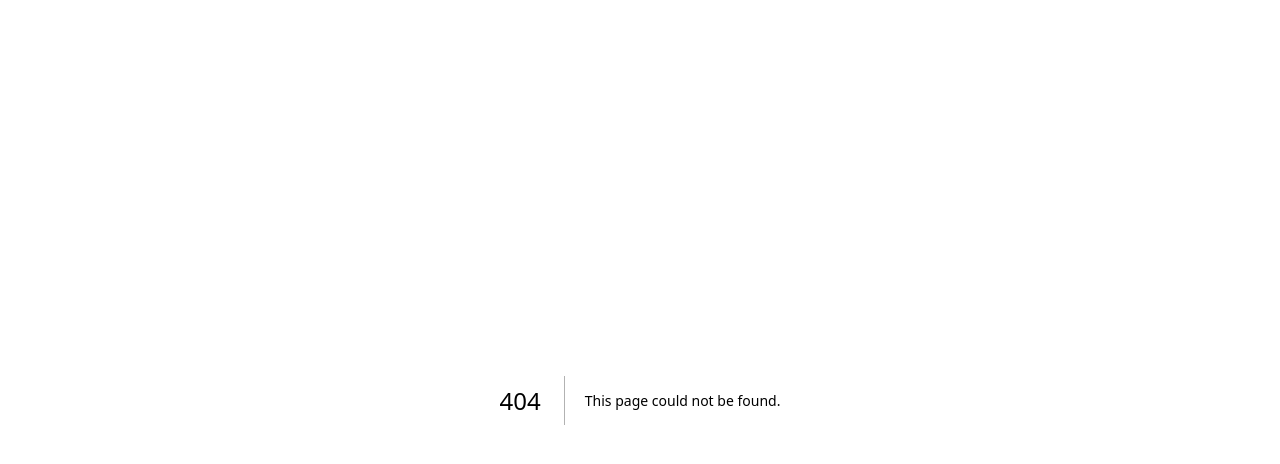
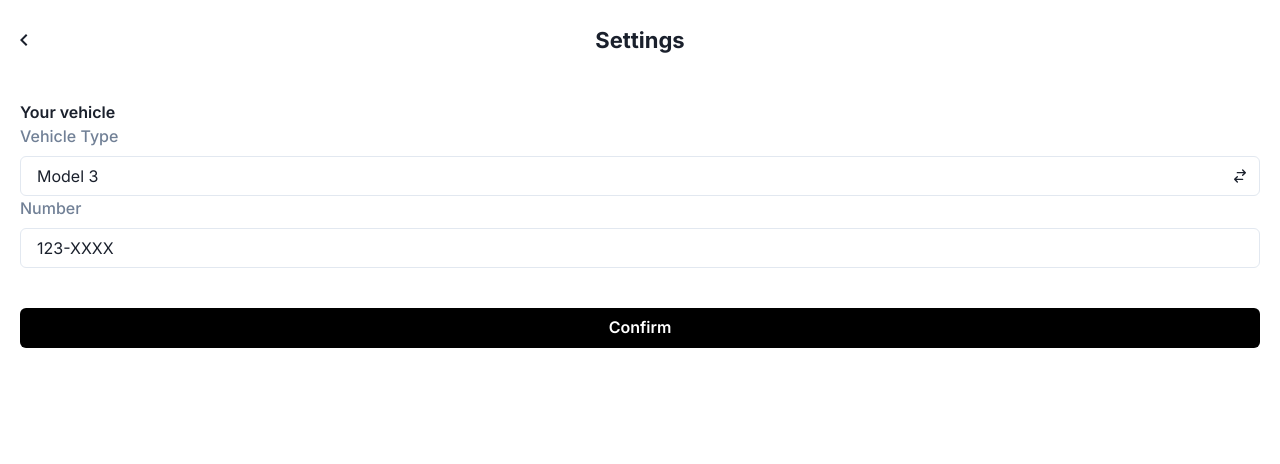
Before and after one commit to CoRide-tw/frontend, a Next.js app: page /settings in a window 1280 px wide. Before the commit this address had no page. Shown: the top 464 px of the page. Built offline with nearby package versions, Linux system fonts and the light colour scheme.

Commit message:
feat : Add setting page

```diff
--- /dev/null
+++ b/src/modules/settings/components/SavedVehicle.tsx
@@ -0,0 +1,65 @@
+import {
+  Box,
+  FormControl,
+  FormLabel,
+  Input,
+  InputGroup,
+  InputRightElement,
+  Text,
+} from "@chakra-ui/react";
+import { Dispatch, SetStateAction } from "react";
+import { HiOutlineSwitchHorizontal } from "react-icons/hi";
+
+type Vehicle = {
+  car: string;
+  num: string;
+};
+interface Props {
+  vehicle: Vehicle;
+  setVehicle: Dispatch<SetStateAction<Vehicle>>;
+}
+
+export default function SavedVehicle({ vehicle, setVehicle }: Props) {
+  const handleChange = ({ type, value }: { type: string; value: string }) => {
+    let newVehicle = { ...vehicle };
+    if (type == "car") newVehicle.car = value;
+    if (type == "num") newVehicle.num = value;
+    console.log(newVehicle);
+    setVehicle(newVehicle);
+  };
+
+  return (
+    <Box marginBottom="40px">
+      <Box>
+        <Text fontWeight="600">Your vehicle</Text>
+      </Box>
+
+      <FormControl>
+        <FormLabel color="gray.500">Vehicle Type</FormLabel>
+        <InputGroup>
+          <Input
+            value={vehicle.car}
+            onChange={(e) =>
+              handleChange({
+                type: "car",
+                value: e.target.value,
+              })
+            }
+          />
+          <InputRightElement children={<HiOutlineSwitchHorizontal />} />
+        </InputGroup>
+
+        <FormLabel color="gray.500">Number</FormLabel>
+        <Input
+          value={vehicle.num}
+          onChange={(e) =>
+            handleChange({
+              type: "num",
+              value: e.target.value,
+            })
+          }
+        />
+      </FormControl>
+    </Box>
+  );
+}
--- /dev/null
+++ b/src/pages/settings.tsx
@@ -0,0 +1,36 @@
+import { Box, Text, Button, Flex } from "@chakra-ui/react";
+
+import { useState } from "react";
+import NestedLayout from "@/modules/layouts/Nested";
+import SavedLocation from "@/modules/settings/components/SavedLocation";
+import SavedVehicle from "@/modules/settings/components/SavedVehicle";
+
+const locationData = [
+  {
+    address: "No.187, Rd.Gao cui,Dist. East, Hsinchu",
+    alias: "Dorm",
+  },
+  {
+    address: "No.1001, Rd.University,Dist. East, Hsinchu",
+    alias: "School",
+  },
+];
+
+const vehicleData = {
+  car: "Model 3",
+  num: "123-XXXX",
+};
+
+export default function SettingsPage() {
+  const [location, setLocation] = useState(locationData);
+  const [vehicle, setVehicle] = useState(vehicleData);
+
+  return (
+    <NestedLayout title="Settings">
+      <Box margin="20px">
+        <SavedVehicle vehicle={vehicle} setVehicle={setVehicle} />
+        <Button width={"full"}>Confirm</Button>
+      </Box>
+    </NestedLayout>
+  );
+}
```
Also changed, not shown: src/modules/profile/components/PersonalDetails.tsx (+8 -2 lines).
